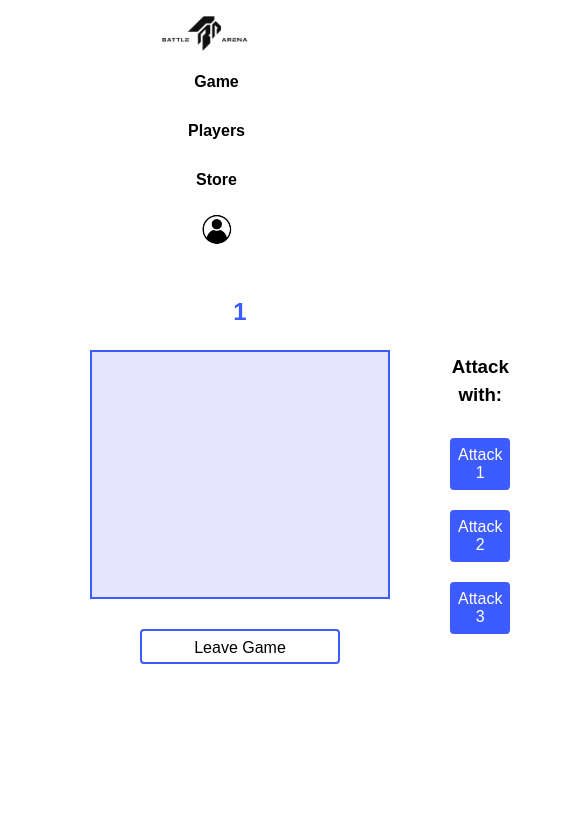
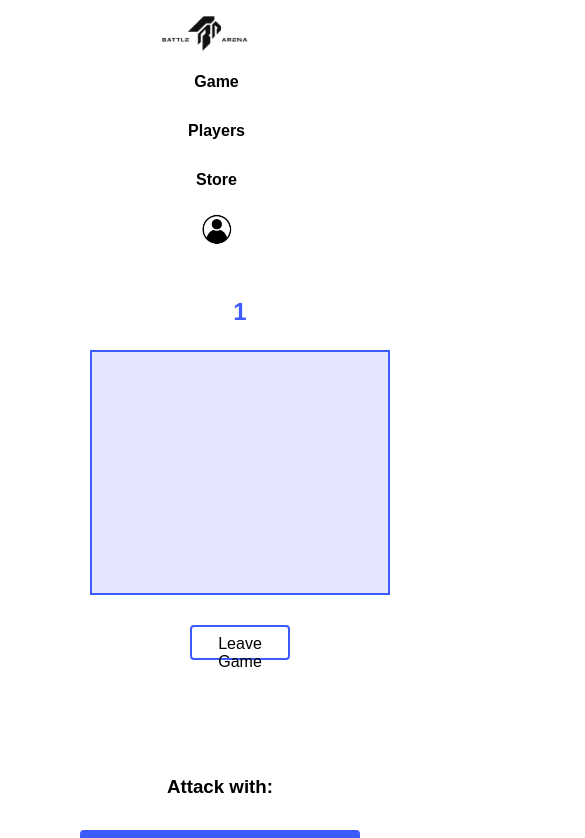
Before and after one commit to juangnnz/webprojects1, a Vue app: page /arena/1/1/1/1 in a window 390 px wide. Shown: the top 838 px of the page, 585 px wide, since content can reach past the window. Built offline with nearby package versions, Linux system fonts and the light colour scheme.

Commit message:
better structure tags and mobie view responsive

```diff
--- a/src/components/arena.vue
+++ b/src/components/arena.vue
@@ -1,7 +1,7 @@
 <template>
 
-  <div id="block2">
-    <div class="block1">
+  <section id="block2">
+    <article class="block1">
         <h2>{{gameId}}</h2>
         <table id="gameTable">
             <tr v-for="row in rows" :key="row">
@@ -10,25 +10,25 @@
             </tr>
         </table>
         <!-- Leave Game Button -->
-        <div class="block4">
+        <footer class="block4">
             <button @click="leaveGame" class="leave-game-btn">Leave Game</button>
-        </div>
-    </div>
+        </footer>
+    </article>
 
     <!-- Attack Options -->
-    <div class="block3">
+    <aside class="block3">
       <h3>Attack with:</h3>
       <button @click="attack1">Attack 1</button>
       <button @click="attack2">Attack 2</button>
       <button @click="attack3">Attack 3</button>
-    </div>
-    <div class="block5">
+    </aside>
+    <nav class="block5">
         <img src="../assets/arrow.png" alt="arrow" class="arrow" @click="up()"/>
         <img src="../assets/arrow.png" alt="arrow" class="arrow" style="transform: rotate(180deg);" @click="down()"/>
         <img src="../assets/arrow.png" alt="arrow" class="arrow" style="transform: rotate(90deg);" @click="right()"/>
         <img src="../assets/arrow.png" alt="arrow" class="arrow" style="transform: rotate(-90deg);" @click="left()"/>
-    </div>
-  </div>
+    </nav>
+  </section>
 
 
 </template>
@@ -97,57 +97,39 @@ h3{
 #block2{
     display: flex;
     flex-direction: row;
-    max-width: 9000px;
+    max-width: 900px;
 }
 
-.block1{
+.block1, .block3, .block5 {
     display: flex;
     flex-direction: column;
     width: 300px;
     height: 400px;
-    margin-left: 80px;
+    margin-left: 20px;
 
-}
-
-.block3{
-    display: flex;
-    flex-direction: column;
-    width: 300px;
-    height: 400px;
-    margin-left: 100px;
 }
 
 .block4{
     margin-top: 20px;
 }
 
-.block5{
-    display: flex;
-    flex-direction: column;
-    width: 300px;
-    height: 400px;
-    margin-left: 120px;
-}
-
 #gameTable {
   border-collapse: collapse;
-  width: 300px;
+  width: 100%;
   height: 300px;
 }
 
 #gameTable td {
   border: 1px solid black;
+  width: 30px;
+  height: 30px;
 }
 
 .cell {
-  width: 30px;
-  height: 30px;
   background-color: white;
 }
 
 #gameTable .cursor-cell {
-  width: 30px;
-  height: 30px;
   background-color: #e5e5ff;
   border: 2px solid #3d5cff;
 
@@ -158,7 +140,6 @@ h3{
   height: 90px;
 }
 
-/* Added styles for the Attack buttons */
 button {
   margin: 10px;
   padding: 8px;
@@ -170,7 +151,7 @@ button {
 }
 
 .leave-game-btn{
-    width: 200px;
+    width: 100px;
     height: 35px;
     border: 2px solid #3D5CFF;
     border-radius: 4px;
@@ -178,5 +159,33 @@ button {
     color: black;
 }
 
+/* Responsive Styles for Mobile */
+@media only screen and (max-width: 600px) {
+    #block2 {
+        flex-direction: column;
+        align-items: center;
+    }
+
+    .block1, .block3, .block5 {
+        width: 90%;
+        margin-left: 0;
+        margin-bottom: 20px;
+    }
+
+    #gameTable {
+        width: 90%;
+        height: auto;
+    }
+
+    #gameTable td {
+        width: auto;
+        height: auto;
+    }
+
+    .arrow {
+        width: 40px;
+        height: 60px;
+    }
+}
 
 </style>
```
